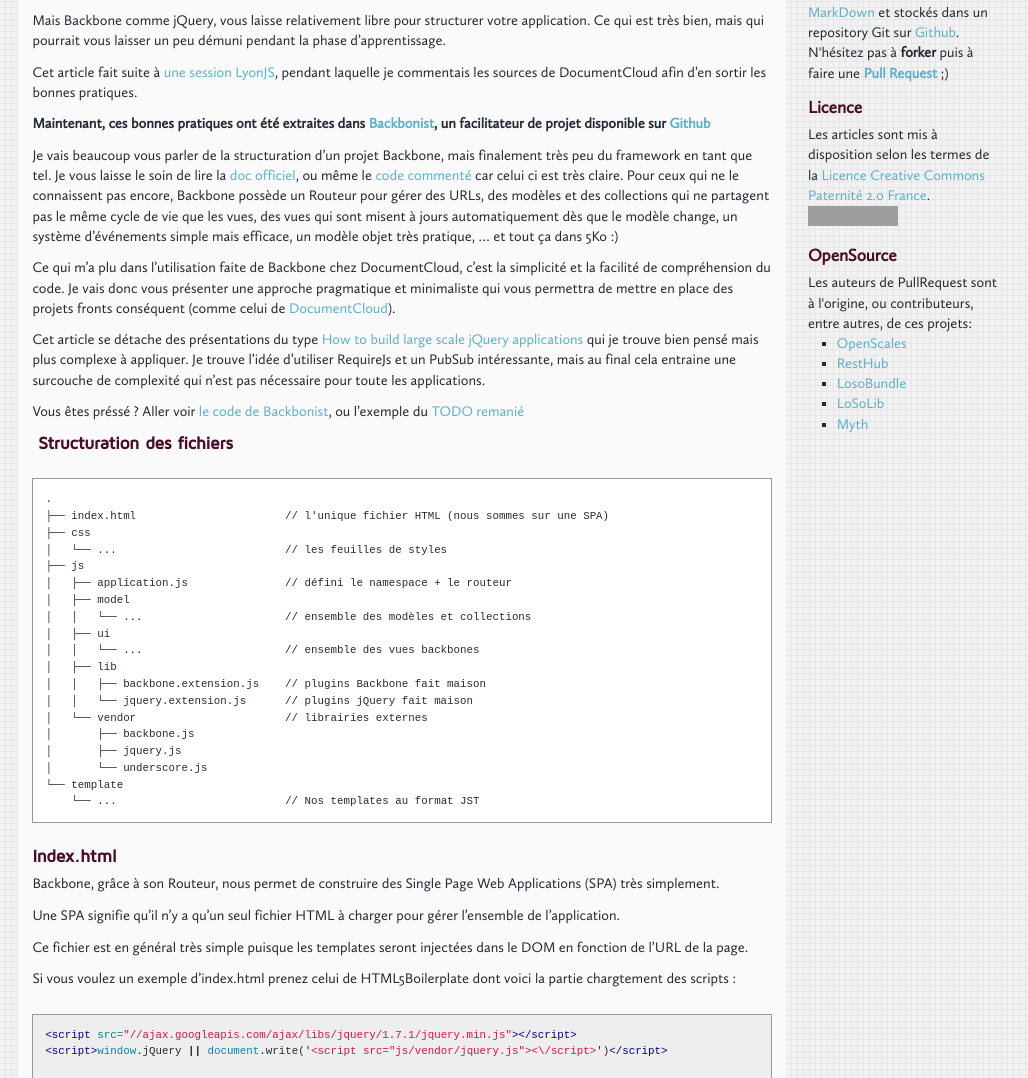
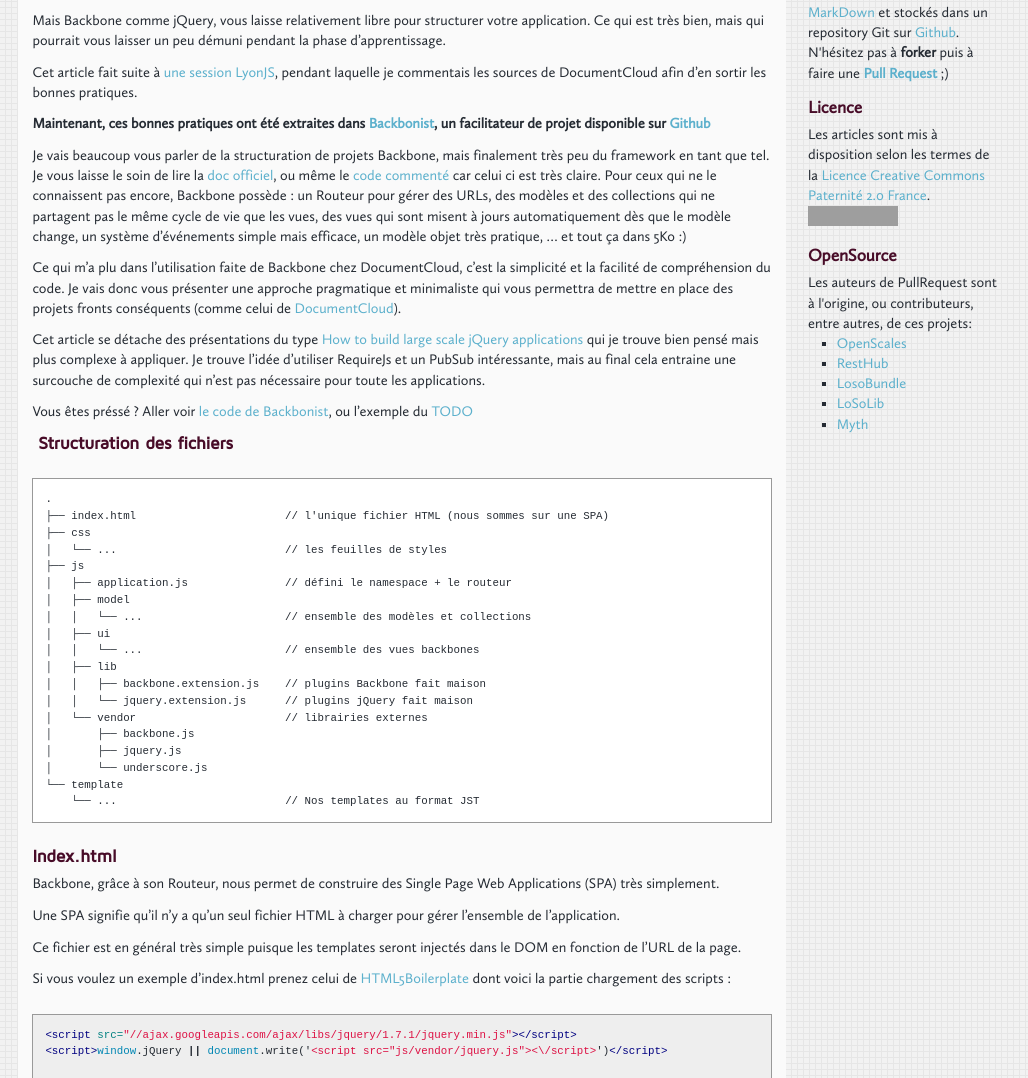
Before and after one commit to pullrequest/pullrequest.github.com, a Jekyll site: the page built from _posts/2012-02-25-backbone-tips-from-document-cloud.markdown, in a window 1280 px wide and 1400 px high. Shown: the part 322-1400 px from the top of the window, without its empty margins (132-1160 px from the left). Built offline with Jekyll 4.4.1, drawn with Linux system fonts in a browser that asks for light colours; nearby versions of some CDN libraries; comment, search, counter and statistics services are not loaded; grey boxes are pictures that could not be loaded.

Commit message:
fix typo

```diff
--- a/_posts/2012-02-25-backbone-tips-from-document-cloud.markdown
+++ b/_posts/2012-02-25-backbone-tips-from-document-cloud.markdown
@@ -10,7 +10,8 @@
 }
 </style>
 
-[Bakbone](http://documentcloud.github.com/backbone/) est un projet que j'aime beaucoup car il embarque en très peu de lignes, un ensemble de bonnes pratiques qui rendra votre code bien plus lisible et
+[Bakbone](http://documentcloud.github.com/backbone/) est un projet que j'aime beaucoup car il embarque en très peu
+de lignes, un ensemble de bonnes pratiques qui rendra votre code bien plus lisible et
 compréhensible par les autres développeurs.
 
 <p class="center">
@@ -22,17 +23,32 @@
 très bien, mais qui pourrait vous laisser un peu démuni pendant la
 phase d'apprentissage.
 
-Cet article fait suite à [une session LyonJS](http://filirom1.github.com/lyonjs-DocumentCloud-slides/), pendant laquelle je commentais les sources de DocumentCloud afin d'en sortir les bonnes pratiques.
+Cet article fait suite à [une session LyonJS](http://filirom1.github.com/lyonjs-DocumentCloud-slides/),
+pendant laquelle je commentais les sources de DocumentCloud afin d'en sortir les bonnes pratiques.
 
-**Maintenant, ces bonnes pratiques ont été extraites dans [Backbonist](https://github.com/Backbonist/Backbonist), un facilitateur de projet disponible sur [Github](https://github.com/Backbonist/Backbonist)**
+**Maintenant, ces bonnes pratiques ont été extraites dans [Backbonist](https://github.com/Backbonist/Backbonist),
+un facilitateur de projet disponible sur [Github](https://github.com/Backbonist/Backbonist)**
 
-Je vais beaucoup vous parler de la structuration d'un projet Backbone, mais finalement très peu du framework en tant que tel. Je vous laisse le soin de lire la [doc officiel](http://documentcloud.github.com/backbone/), ou même le [code commenté](http://documentcloud.github.com/backbone/docs/backbone.html) car celui ci est très claire. Pour ceux qui ne le connaissent pas encore, Backbone possède un Routeur pour gérer des URLs, des modèles et des collections qui ne partagent pas le même cycle de vie que les vues, des vues qui sont misent à jours automatiquement dès que le modèle change, un système d'événements simple mais efficace, un modèle objet très pratique, ... et tout ça dans 5Ko :)
+Je vais beaucoup vous parler de la structuration de projets Backbone, mais finalement très peu du framework
+en tant que tel. Je vous laisse le soin de lire la [doc officiel](http://documentcloud.github.com/backbone/),
+ou même le [code commenté](http://documentcloud.github.com/backbone/docs/backbone.html) car celui ci est très claire.
+Pour ceux qui ne le connaissent pas encore, Backbone possède : un Routeur pour gérer des URLs,
+des modèles et des collections qui ne partagent pas le même cycle de vie que les vues,
+des vues qui sont misent à jours automatiquement dès que le modèle change,
+un système d'événements simple mais efficace, un modèle objet très pratique, ... et tout ça dans 5Ko :)
 
-Ce qui m'a plu dans l'utilisation faite de Backbone chez DocumentCloud, c'est la simplicité et la facilité de compréhension du code. Je vais donc vous présenter une approche pragmatique et minimaliste qui vous permettra de mettre en place des projets fronts conséquent (comme celui de [DocumentCloud](http://www.documentcloud.org/public/search/)).
+Ce qui m'a plu dans l'utilisation faite de Backbone chez DocumentCloud, c'est la simplicité et la facilité
+de compréhension du code. Je vais donc vous présenter une approche pragmatique et minimaliste
+qui vous permettra de mettre en place des projets fronts conséquents
+(comme celui de [DocumentCloud](http://www.documentcloud.org/public/search/)).
 
-Cet article se détache des présentations du type [How to build large scale jQuery applications](http://addyosmani.com/blog/large-scale-jquery/) qui je trouve bien pensé mais plus complexe à appliquer. Je trouve l'idée d'utiliser RequireJs et un PubSub intéressante, mais au final cela entraine une surcouche de complexité qui n'est pas nécessaire pour toute les applications.
+Cet article se détache des présentations du type
+[How to build large scale jQuery applications](http://addyosmani.com/blog/large-scale-jquery/) qui je trouve bien pensé
+mais plus complexe à appliquer. Je trouve l'idée d'utiliser RequireJs et un PubSub intéressante,
+mais au final cela entraine une surcouche de complexité qui n'est pas nécessaire pour toute les applications.
 
-Vous êtes préssé ? Aller voir [le code de Backbonist](https://github.com/Backbonist/Backbonist), ou l'exemple du [TODO remanié](https://github.com/Backbonist/todo-example)
+Vous êtes préssé ? Aller voir [le code de Backbonist](https://github.com/Backbonist/Backbonist),
+ou l'exemple du [TODO](https://github.com/Backbonist/todo-example)
 
 ### Structuration des fichiers
 
@@ -62,9 +78,10 @@
 
 Une SPA signifie qu'il n'y a qu'un seul fichier HTML à charger pour gérer l'ensemble de l'application.
 
-Ce fichier est en général très simple puisque les templates seront injectées dans le DOM en fonction de l'URL de la page.
+Ce fichier est en général très simple puisque les templates seront injectés dans le DOM en fonction de l'URL de la page.
 
-Si vous voulez un exemple d'index.html prenez celui de HTML5Boilerplate dont voici la partie chargtement des scripts :
+Si vous voulez un exemple d'index.html prenez celui de [HTML5Boilerplate](http://html5boilerplate.com/) dont voici
+la partie chargement des scripts :
 
 {% highlight html %}
 <script src="//ajax.googleapis.com/ajax/libs/jquery/1.7.1/jquery.min.js"></script>
```
